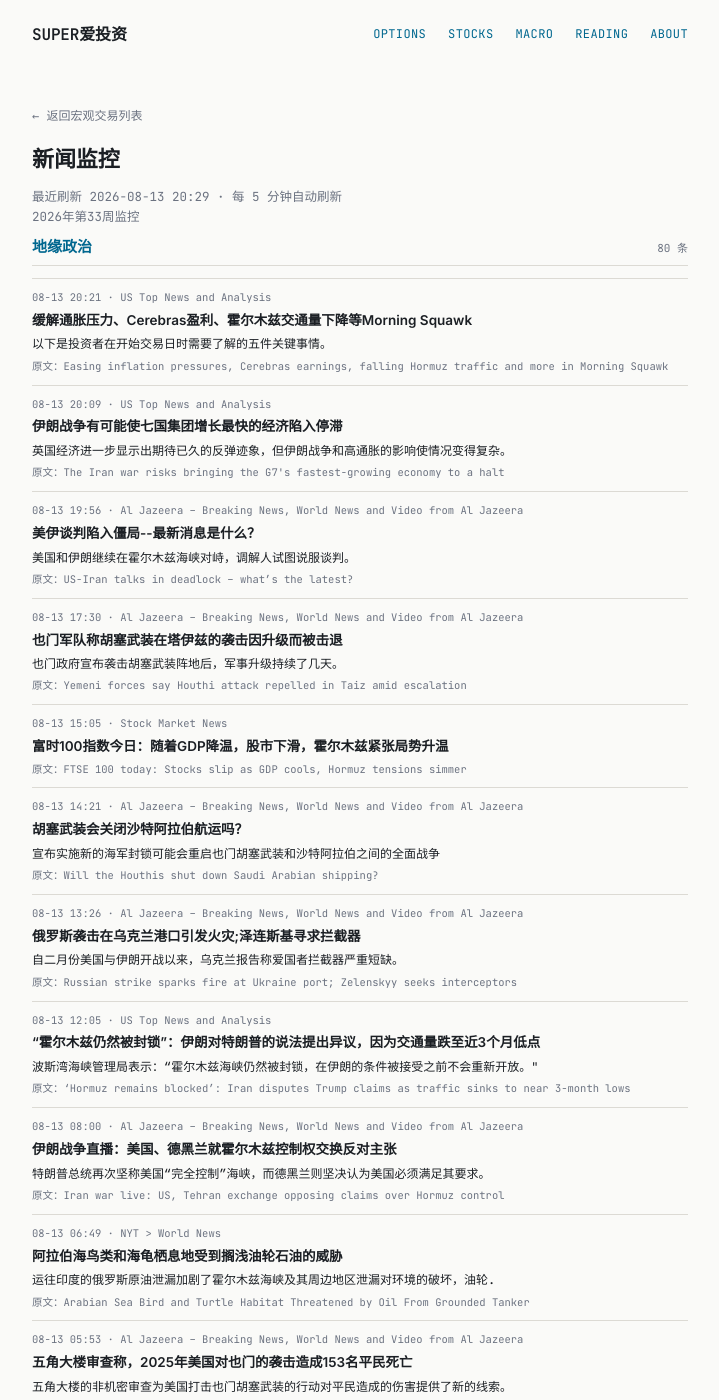
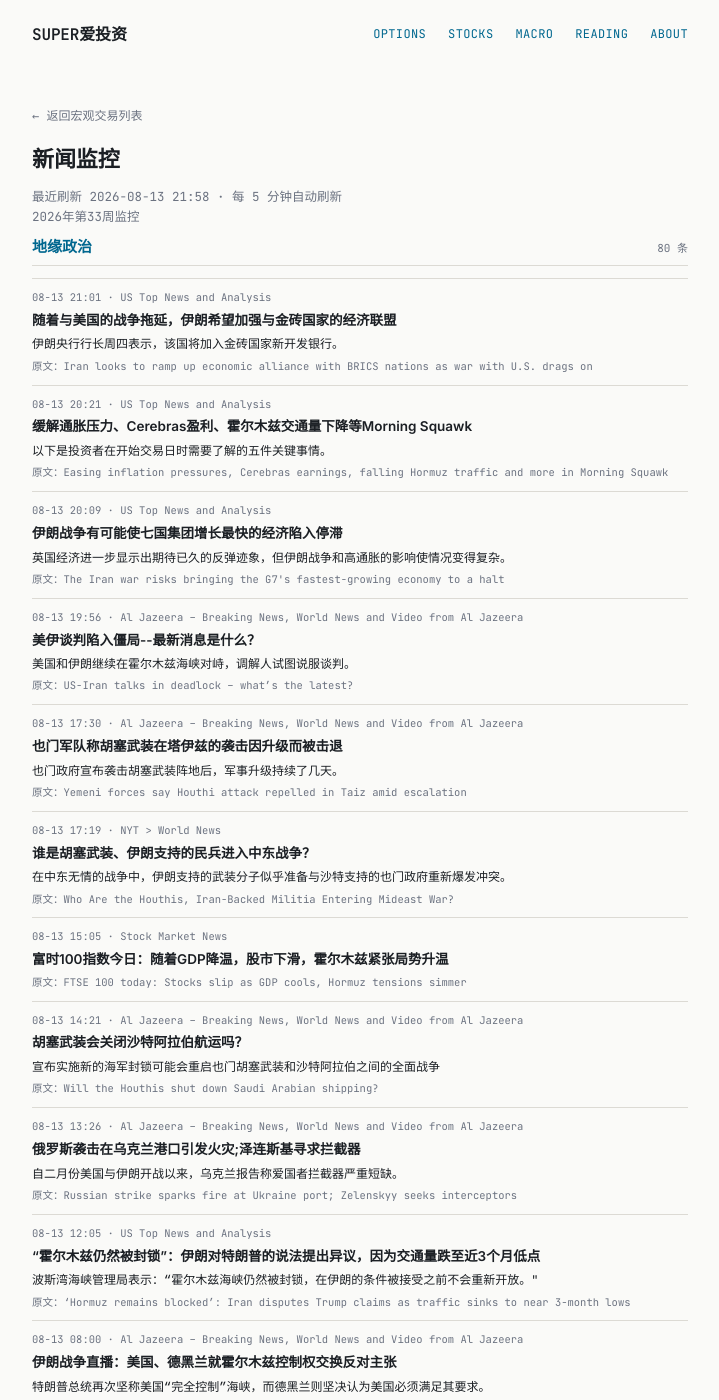
Before and after one commit to tang3super/tang3super.github.io, a Jekyll site: the page built from macro-trade/news-digest.md, in a window 1280 px wide and 1400 px high. Shown: the whole window, without its empty margins (280-999 px from the left). Built offline with Jekyll 4.4.1, drawn with Linux system fonts in a browser that asks for light colours; some of the changed text lies outside the part shown.

Commit message:
sync news-digest article

```diff
--- a/macro-trade/news-digest.md
+++ b/macro-trade/news-digest.md
@@ -5,11 +5,18 @@ title: 新闻监控
 date: '2026-08-13'
 summary: 2026年第33周监控
 week_label: 2026年第33周监控
-last_updated: 2026-08-13 20:29
+last_updated: 2026-08-13 21:58
 refresh_note: 每 5 分钟自动刷新
 topics:
 - name: 地缘政治
   items:
+  - title: Iran looks to ramp up economic alliance with BRICS nations as war with U.S. drags on
+    summary: Iran’s central bank chief said Thursday that the country is set to join the BRICS New Development Bank.
+    link: https://www.cnbc.com/2026/08/13/iran-war-brics-bank.html
+    source: US Top News and Analysis
+    time: 08-13 21:01
+    title_zh: 随着与美国的战争拖延，伊朗希望加强与金砖国家的经济联盟
+    summary_zh: 伊朗央行行长周四表示，该国将加入金砖国家新开发银行。
   - title: Easing inflation pressures, Cerebras earnings, falling Hormuz traffic and more in Morning Squawk
     summary: Here are five key things investors need to know to start the trading day.
     link: https://www.cnbc.com/2026/08/13/heres-what-to-know-before-the-market-opens.html
@@ -38,6 +45,13 @@ topics:
     time: 08-13 17:30
     title_zh: 也门军队称胡塞武装在塔伊兹的袭击因升级而被击退
     summary_zh: 也门政府宣布袭击胡塞武装阵地后，军事升级持续了几天。
+  - title: Who Are the Houthis, Iran-Backed Militia Entering Mideast War?
+    summary: Amid relentless war in the Middle East, the Iran-backed militants seem poised to renew their conflict with Yemen’s Saudi-backed government.
+    link: https://www.nytimes.com/article/houthi-yemen-militia-iran.html
+    source: NYT > World News
+    time: 08-13 17:19
+    title_zh: 谁是胡塞武装、伊朗支持的民兵进入中东战争？
+    summary_zh: 在中东无情的战争中，伊朗支持的武装分子似乎准备与沙特支持的也门政府重新爆发冲突。
   - title: 'FTSE 100 today: Stocks slip as GDP cools, Hormuz tensions simmer'
     summary: ''
     link: https://www.investing.com/news/stock-market-news/ftse-100-today-stocks-slip-as-gdp-cools-hormuz-tensions-simmer-4856735
```
Also changed, not shown: other parts of macro-trade/news-digest.md (+0 -14 lines).
